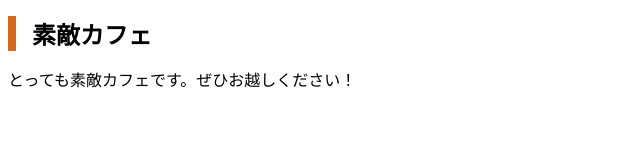
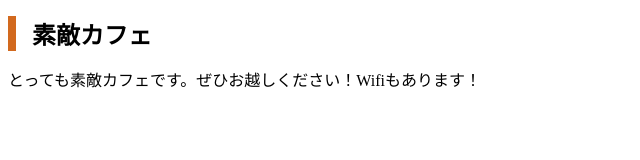
Before and after one commit to ryoma66/myCafe, a plain HTML site: page index.html in a window 1280 px wide. Shown: the whole page, without its empty margins (0-640 px from the left). Drawn offline with Linux system fonts and the light colour scheme.

Commit message:
Update index.html

```diff
--- a/index.html
+++ b/index.html
@@ -9,7 +9,7 @@
 
 <body>
     <h1>素敵カフェ</h1>
-    <p>とっても素敵カフェです。ぜひお越しください！</p>
+    <p>とっても素敵カフェです。ぜひお越しください！Wifiもあります！</p>
 </body>
 
 </html>
```
